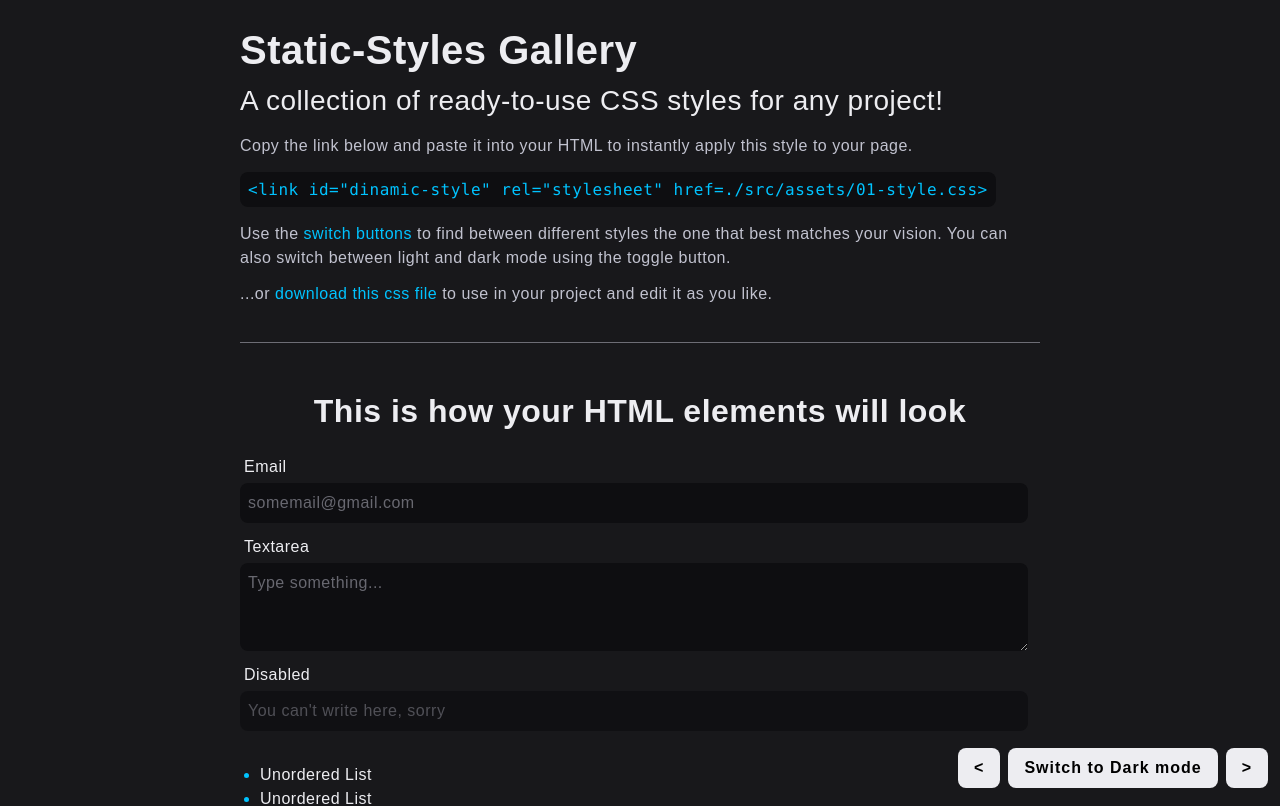
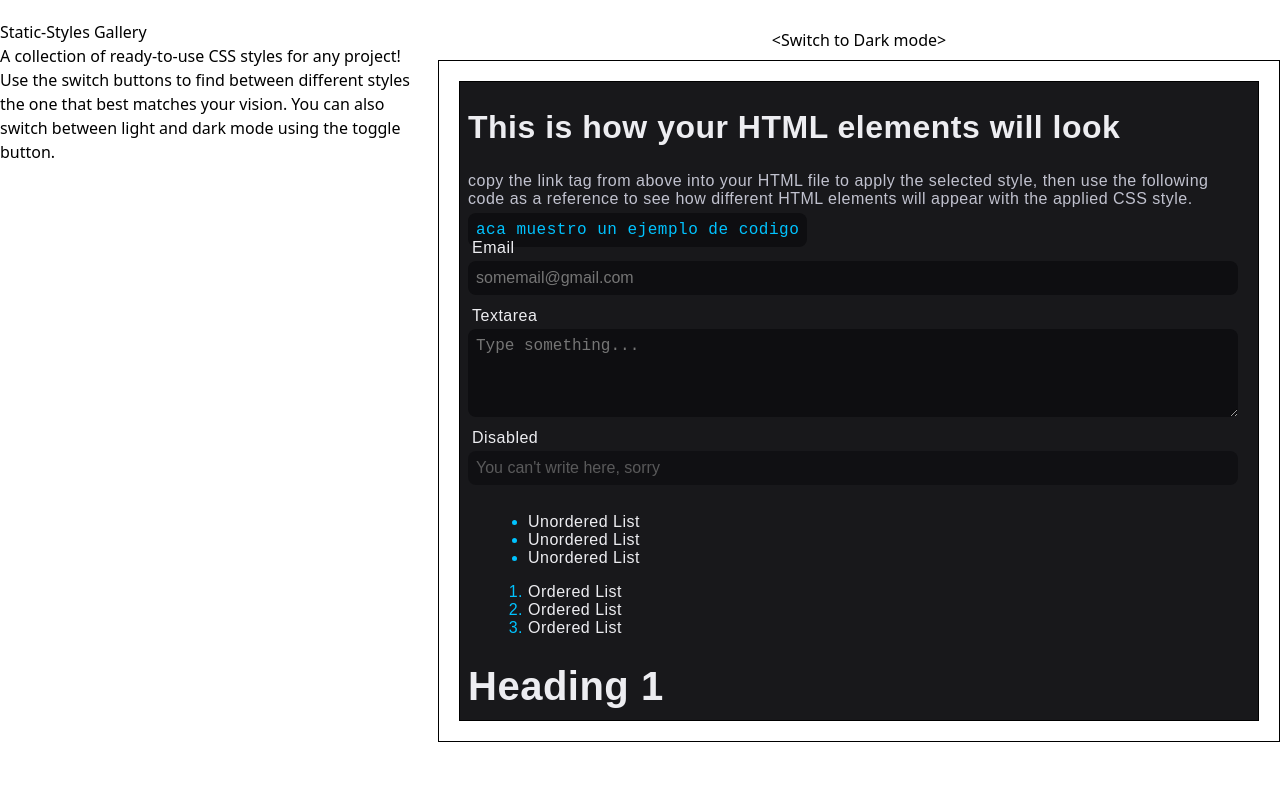
Before and after one commit to RobertGmzz/CSS-Switch-Gallery, a React (Vite) app in the folder proyecto-01/: page / in a window 1280 px wide. Shown: the top 806 px of the page. Built offline with nearby package versions, Linux system fonts and the light colour scheme.

Commit message:
Iframe que sirve como visualizador de los elementos html demo, y un escuchador de evento para el useeffect que actualiza el css que se muestra

```diff
--- a/proyecto-01/src/App.tsx
+++ b/proyecto-01/src/App.tsx
@@ -1,51 +1,23 @@
-import Home from "./components/Mockup"
-import AboutPage from "./components/Header"
+import Home from "./components/Home"
+//import DemosToShow from "./components/DemosToShow"
+
 import SwitchButtons from "./special/SwitchButtons"
 
-//swtichbuttons recibe el estado y la funcion para actualizarlo y cambia el estado
-//otro componente debe poder acceder al estado y mostrarlo sin modificarlo
 function App() {
 
   return (
     <>
-    <div className="flex flex-col items-center w-full px-4 pt-5">
-      <AboutPage />
+    <div className="flex items-start justify-center gap-5 pt-5 w-full">
       <Home />
-      <SwitchButtons />
+      <div className="flex flex-col gap-y-2 pt-2 items-center w-225">
+        <SwitchButtons />
+        <div className="border">
+          <iframe id="iframeVisor" className="border m-5 h-[80vh] w-200" src="/src/assets/DemoElements.html"></iframe>
+        </div>
+      </div>
     </div>
     </>
   )
 }
 
 export default App
-
-/* ejemplo de uso de zustand
-
-import { create } from 'zustand'
-
-const useStore = create((set) => ({
-  count: 1,
-  inc: () => set((state) => ({ count: state.count + 1 })),
-}))
-
-function Counter() {
-  const { count, inc } = useStore()
-  return (
-    <div>
-      <span>{count}</span>
-      <button onClick={inc}>one up</button>
-    </div>
-  )
-}
-*/
-
-/* prueba de uso de zustand para este proyecto
-//importar create para usar zustand
-//crear el store
-//dentro del store crear el estado inicial y la funcion que modifica el estado
-
-//el componente que renderiza los botones recibe el estado y la funcion actualizadora y modifica el estado, mediante un useEffect cambia el href del link
-//el componente que renderiza el link sera pasado como prop children al componente que muestra los demos
-
-
-*/
--- a/proyecto-01/src/assets/01-style.css
+++ b/proyecto-01/src/assets/01-style.css
@@ -89,7 +89,7 @@ body {
     /*MEJORAR PROPIEDADES DE TEXTO GENERAL*/
     text-align: pretty;
 }
-
+/*
 hr {
     margin-block: 1.5rem;
     border: none;
@@ -97,7 +97,7 @@ hr {
     background-color: var(--text-color-secondary);
     opacity: 0.5;
 }
-
+*/
 span {
     color: var(--pallete-primary);
 }
@@ -137,8 +137,6 @@ p {
 }
 
 code {
-    scrollbar-width: none;
-
     margin-block: 0.5rem;
     padding: 0.5rem;
 
--- /dev/null
+++ b/proyecto-01/src/components/DemosToShow.tsx
@@ -0,0 +1,55 @@
+import { cssLinks } from "./References"
+import { useSetCssStore } from "../State"
+
+function Demos(){
+    const currentCss = useSetCssStore((state) => state.currentCss)
+
+    return (
+        <main id="switchhere" className="flex flex-col gap-5 p-5 w-full h-[85vh] border rounded-3xl">
+            <code>{`<link id="dinamic-style" rel="stylesheet" href=${cssLinks[currentCss]}>`}</code>
+            <div className="border rounded-xl p-5 h-auto overflow-y-scroll">
+                <h2>This is how your HTML elements will look</h2>
+                <p>
+                    copy the link tag from above into your HTML file to apply the selected style, then use the following code as a reference to see how different HTML elements will appear with the applied CSS style.
+                </p>
+                <div className="overflow-auto overflow-y-hidden whitespace-nowrap py-2">
+                    <code>{`aca muestro un ejemplo de codigo`}</code>
+                </div>
+                <form>
+                    <label htmlFor="email">Email</label>
+                    <input type="email" placeholder="somemail@gmail.com"/>
+                    <label htmlFor="textarea">Textarea </label>
+                    <textarea name="textarea" id="textarea" placeholder="Type something..."></textarea>
+                    <label htmlFor="disabled">Disabled</label>
+                    <input disabled name="disabled" placeholder="You can't write here, sorry"/>
+                </form>
+
+                <div>
+                    <ul>
+                        <li>Unordered List</li>
+                        <li>Unordered List</li>
+                        <li>Unordered List</li>
+                    </ul>
+                    <ol>
+                        <li>Ordered List</li>
+                        <li>Ordered List</li>
+                        <li>Ordered List</li>
+                    </ol>
+                </div>
+
+                <div>
+                    <h1>Heading 1</h1>
+                    <h2>Heading 2</h2>
+                    <h3>Heading 3</h3>
+                    <h4>Heading 4</h4>
+                    <h5>Heading 5</h5>
+                    <h6>Heading 6</h6>
+                </div>
+
+                <blockquote>This is a blockquote example. Lorem ipsum dolor sit amet, consectetur adipisicing elit. A similique dolore, unde maiores odit, provident velit, doloribus quos quaerat nobis quo veritatis consectetur et perferendis est voluptatibus dolorem tempora fugit.</blockquote>
+            </div>
+        </main>
+    )
+}
+
+export default Demos
--- a/proyecto-01/src/components/Header.tsx
+++ /dev/null
@@ -1,26 +0,0 @@
-import { cssLinks } from "./References"
-import { useSetCssStore } from "../State"
-
-function AboutPage(){
-    const currentCss = useSetCssStore((state) => state.currentCss)
-
-    return (
-        <header className="w-full lg:w-200">
-            <h1>Static-Styles Gallery</h1>
-            <h3>A collection of ready-to-use CSS styles for any project!</h3>
-
-            <div>
-                <p>Copy the link below and paste it into your HTML to instantly apply this style to your page.</p>
-                <div className="overflow-auto overflow-y-hidden whitespace-nowrap py-2">
-                    <code>{`<link id="dinamic-style" rel="stylesheet" href=${cssLinks[currentCss]}>`}</code>
-                </div>
-            </div>
-
-            <p>Use the <span>switch buttons</span> to find between different styles the one that best matches your vision. You can also switch between light and dark mode using the toggle button.</p>
-
-            <p>...or <a href="https://github.com/RobertGmzz/css-static-styles/blob/master/css/01-style.css" target="_blank" rel="noreferrer">download this css file</a> to use in your project and edit it as you like.</p>
-        </header>
-    )
-}
-
-export default AboutPage
--- /dev/null
+++ b/proyecto-01/src/components/Home.tsx
@@ -0,0 +1,13 @@
+function Hero(){
+
+    return (
+        <aside className="w-150">
+            <h1>Static-Styles Gallery</h1>
+            <h3>A collection of ready-to-use CSS styles for any project!</h3>
+
+            <p>Use the <span>switch buttons</span> to find between different styles the one that best matches your vision. You can also switch between light and dark mode using the toggle button.</p>
+        </aside>
+    )
+}
+
+export default Hero
--- a/proyecto-01/src/components/Mockup.tsx
+++ /dev/null
@@ -1,42 +0,0 @@
-function Home(){
-    return (
-        <main className="w-full lg:w-200 flex flex-col gap-5">
-            <hr />
-            <h2 className="text-center">This is how your HTML elements will look</h2>
-            <form>
-                <label htmlFor="email">Email</label>
-                <input type="email" placeholder="somemail@gmail.com"/>
-                <label htmlFor="textarea">Textarea </label>
-                <textarea name="textarea" id="textarea" placeholder="Type something..."></textarea>
-                <label htmlFor="disabled">Disabled</label>
-                <input disabled name="disabled" placeholder="You can't write here, sorry"/>
-            </form>
-
-            <div>
-                <ul>
-                    <li>Unordered List</li>
-                    <li>Unordered List</li>
-                    <li>Unordered List</li>
-                </ul>
-                <ol>
-                    <li>Ordered List</li>
-                    <li>Ordered List</li>
-                    <li>Ordered List</li>
-                </ol>
-            </div>
-
-            <div>
-                <h1>Heading 1</h1>
-                <h2>Heading 2</h2>
-                <h3>Heading 3</h3>
-                <h4>Heading 4</h4>
-                <h5>Heading 5</h5>
-                <h6>Heading 6</h6>
-            </div>
-
-            <blockquote>This is a blockquote example. Lorem ipsum dolor sit amet, consectetur adipisicing elit. A similique dolore, unde maiores odit, provident velit, doloribus quos quaerat nobis quo veritatis consectetur et perferendis est voluptatibus dolorem tempora fugit.</blockquote>
-        </main>
-    )
-}
-
-export default Home
--- a/proyecto-01/src/components/References.tsx
+++ b/proyecto-01/src/components/References.tsx
@@ -1,4 +1,11 @@
+export const cssLinks = [
+    "./01-style.css",
+    "./02-style.css"
+]
+
+/* original
 export const cssLinks = [
     "./src/assets/01-style.css",
     "./src/assets/02-style.css"
 ]
+*/
--- a/proyecto-01/src/special/SwitchButtons.tsx
+++ b/proyecto-01/src/special/SwitchButtons.tsx
@@ -1,7 +1,7 @@
 import { useEffect } from "react"
 import { cssLinks } from "../components/References"
+import { useSetCssStore } from "../State"
 import ThemeButton from "./ToggleTheme"
-import { useSetCssStore } from "../State"
 
 function MagicButtons(){
     const nextCss = useSetCssStore((state) => state.nextCss)
@@ -9,12 +9,33 @@ function MagicButtons(){
     const currentCss = useSetCssStore((state) => state.currentCss)
 
     useEffect(() => {
-        let linkElem = document.getElementById('dinamic-style') as HTMLLinkElement || null
-        linkElem.href = cssLinks[currentCss]
+        const iframe = document.getElementById("iframeVisor") as HTMLIFrameElement
+        if (!iframe) return
+
+        const updateCss = () => {
+            const iframeDoc = iframe.contentDocument || iframe.contentWindow?.document
+            if (!iframeDoc) return
+
+            const linkFromIframe = iframeDoc.getElementById("demo-style") as HTMLLinkElement
+            if (!linkFromIframe) return
+
+            linkFromIframe.href = cssLinks[currentCss]
+        }
+
+        if (iframe.contentDocument?.readyState === "complete") {
+            updateCss()
+        }
+
+        iframe.addEventListener("load", updateCss)
+
+        return () => iframe.removeEventListener("load", updateCss)
+
     }, [currentCss])
 
+
+
     return(
-        <div className="z-1 fixed bottom-0 right-0 flex justify-between p-2">
+        <div className="flex justify-between">
             <button onClick={prevCss} className="switch-buttons">
                 {"<"}
             </button>
--- a/proyecto-01/src/special/ToggleTheme.tsx
+++ b/proyecto-01/src/special/ToggleTheme.tsx
@@ -12,8 +12,8 @@ function ThemeButton(){
     const [isDark, setIsDark] = useState(getSystemTheme)
 
     useEffect(() => {
-        const html = document.documentElement
-        html.classList.toggle("dark", isDark)
+        const elem = document.getElementById("dinamic-style") as HTMLElement
+        elem.classList.toggle("dark", isDark)
 
         if(isDark){
             localStorage.theme = "dark"
```
Also changed, not shown: proyecto-01/src/assets/DemoElements.html (added, +50 -0 lines), proyecto-01/src/index.css (line endings or trailing spaces).
